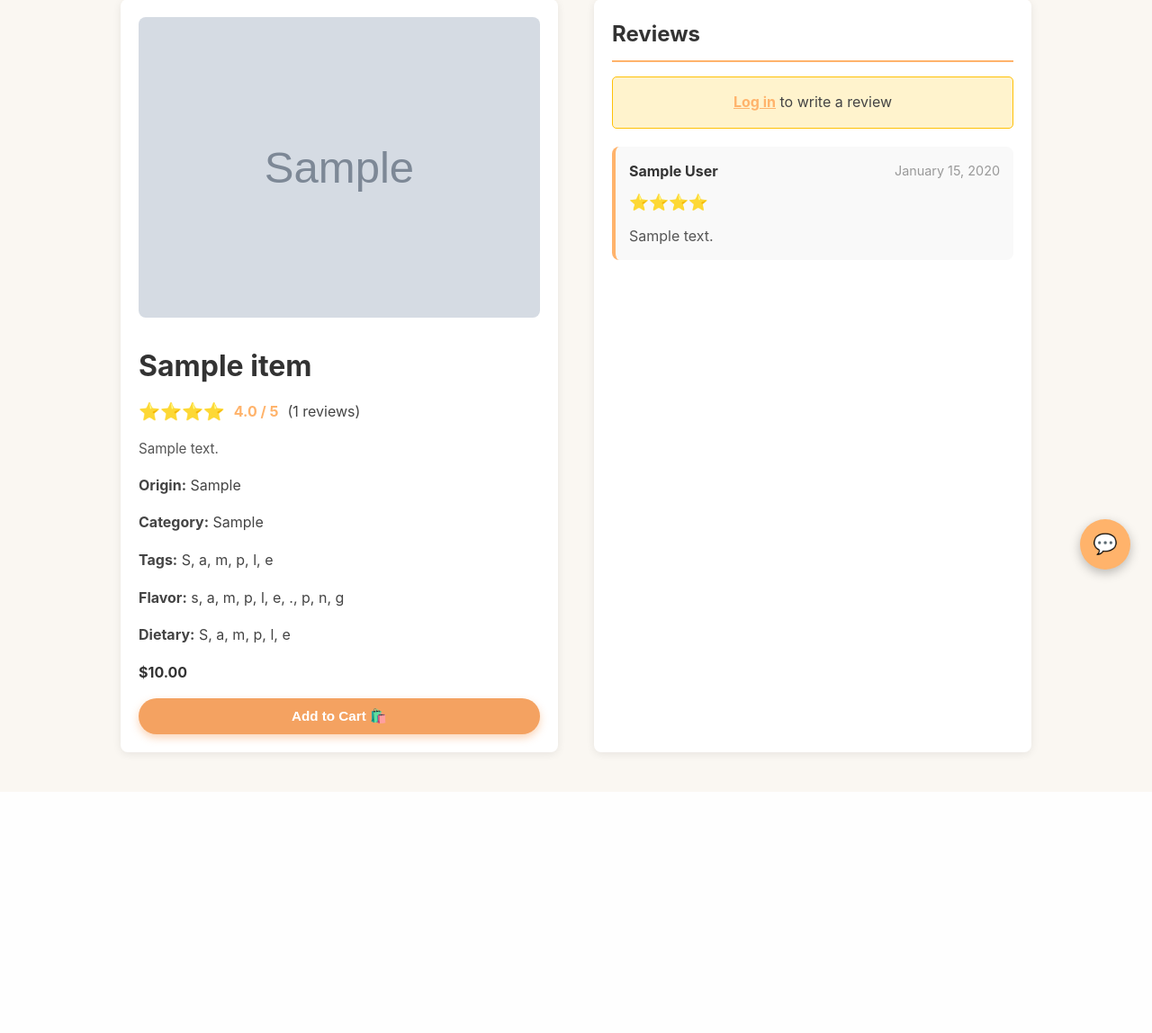
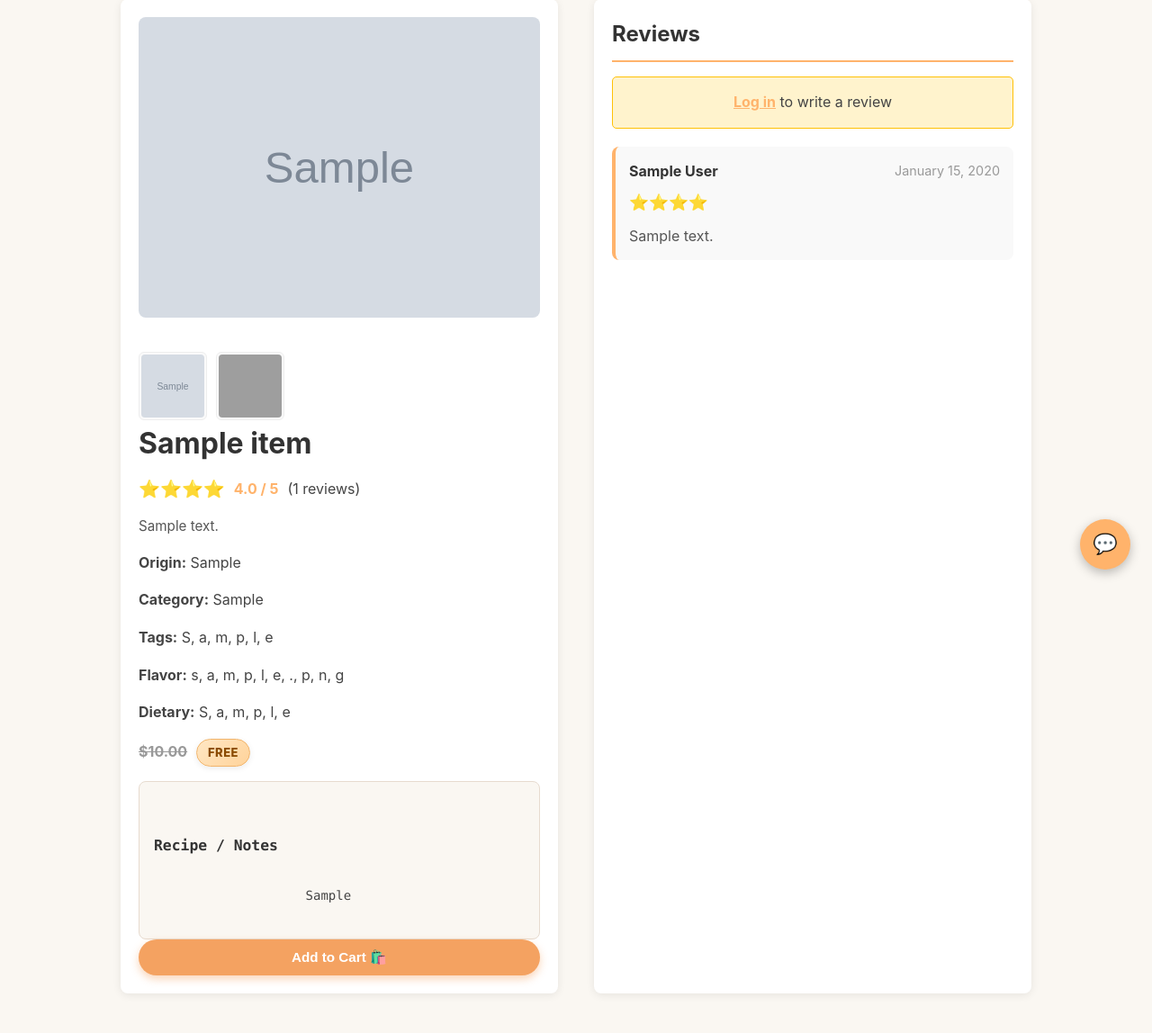
Before and after one commit to sikun-peng/yorkiebakery-api, a FastAPI app: page /menu/item/00000000000000000000000000000001 in a window 1280 px wide. Shown: the part 143-1291 px from the top of the page at 90% size. Before the commit the page ends 989 px from the top, so only its background shows below. Run offline with FastAPI, Linux system fonts and the light colour scheme; tables that the repository leaves empty hold one stand-in row (values such as "Sample post"); grey boxes marked "Sample" are stand-in pictures; grey boxes are pictures that could not be loaded.

Commit message:
UI refactor

```diff
--- a/app/models/postgres/menu.py
+++ b/app/models/postgres/menu.py
@@ -3,6 +3,7 @@ from typing import List, Optional
 from uuid import UUID, uuid4
 from sqlalchemy import Column, String
 from sqlalchemy.dialects.postgresql import ARRAY
+from datetime import datetime
 
 class MenuItem(SQLModel, table=True):
     __tablename__ = "menu_item"
@@ -10,6 +11,7 @@ class MenuItem(SQLModel, table=True):
     title: str
     description: str
     image_url: Optional[str] = None
+    gallery_urls: List[str] = Field(default_factory=list, sa_column=Column(ARRAY(String)))
     origin: Optional[str] = None
     category: Optional[str] = None
     tags: List[str] = Field(default_factory=list, sa_column=Column(ARRAY(String)))
@@ -17,3 +19,5 @@ class MenuItem(SQLModel, table=True):
     dietary_features: List[str] = Field(default_factory=list, sa_column=Column(ARRAY(String)))
     price: Optional[float] = None
     is_available: bool = True
+    recipe: Optional[str] = None
+    created_at: datetime = Field(default_factory=datetime.utcnow, nullable=False)
--- a/app/routes/menu.py
+++ b/app/routes/menu.py
@@ -116,17 +116,31 @@ def create_menu_item(
     tags: Optional[str] = Form(None),
     flavor_profiles: Optional[str] = Form(None),
     dietary_features: Optional[str] = Form(None),
+    recipe: Optional[str] = Form(None),
     is_available: bool = Form(True),
-    image: UploadFile = File(...),
+    image: Optional[UploadFile] = File(None),
+    images: Optional[List[UploadFile]] = File(None),
     session: Session = Depends(get_session),
     user=Depends(require_admin),
 ):
-    # Validate image type
-    if not image.content_type.startswith("image/"):
-        raise HTTPException(status_code=400, detail="Only image files are allowed")
+    # Normalize uploaded files (support single or multi)
+    uploaded_files: List[UploadFile] = []
+    if images:
+        uploaded_files.extend(images)
+    if image:
+        uploaded_files.append(image)
 
-    # Upload image to S3
-    image_url = upload_file_to_s3(image, folder="menu", bucket=S3_BUCKET_IMAGE)
+    if not uploaded_files:
+        raise HTTPException(status_code=400, detail="At least one image is required")
+
+    uploaded_urls: List[str] = []
+    for f in uploaded_files:
+        if not f.content_type.startswith("image/"):
+            raise HTTPException(status_code=400, detail="Only image files are allowed")
+        uploaded_urls.append(upload_file_to_s3(f, folder="menu", bucket=S3_BUCKET_IMAGE))
+
+    image_url = uploaded_urls[0]
+    gallery_urls = uploaded_urls[1:] if len(uploaded_urls) > 1 else []
 
     # Convert CSV → list[]
     def parse_list(value: Optional[str]):
@@ -143,7 +157,9 @@ def create_menu_item(
         tags=parse_list(tags),
         flavor_profiles=parse_list(flavor_profiles),
         dietary_features=parse_list(dietary_features),
+        recipe=recipe,
         image_url=image_url,
+        gallery_urls=gallery_urls,
         is_available=is_available,
     )
 
@@ -296,8 +312,10 @@ def update_menu_item(
     tags: Optional[str] = Form(None),
     flavor_profiles: Optional[str] = Form(None),
     dietary_features: Optional[str] = Form(None),
+    recipe: Optional[str] = Form(None),
     is_available: Optional[bool] = Form(None),
     image: Optional[UploadFile] = File(None),
+    images: Optional[List[UploadFile]] = File(None),
     session: Session = Depends(get_session),
     user=Depends(require_admin),
 ):
@@ -329,16 +347,29 @@ def update_menu_item(
         item.flavor_profiles = parse_list(flavor_profiles)
     if dietary_features is not None:
         item.dietary_features = parse_list(dietary_features)
+    if recipe is not None:
+        item.recipe = recipe
 
     # Availability
     if is_available is not None:
         item.is_available = is_available
 
-    # Image upload
+    # Image upload (replace existing set if new files provided)
+    uploaded_files: List[UploadFile] = []
+    if images:
+        uploaded_files.extend(images)
     if image:
-        if not image.content_type.startswith("image/"):
-            raise HTTPException(status_code=400, detail="Only image files are allowed")
-        item.image_url = upload_file_to_s3(image, folder="menu", bucket=S3_BUCKET_IMAGE)
+        uploaded_files.append(image)
+
+    if uploaded_files:
+        uploaded_urls: List[str] = []
+        for f in uploaded_files:
+            if not f.content_type.startswith("image/"):
+                raise HTTPException(status_code=400, detail="Only image files are allowed")
+            uploaded_urls.append(upload_file_to_s3(f, folder="menu", bucket=S3_BUCKET_IMAGE))
+
+        item.image_url = uploaded_urls[0]
+        item.gallery_urls = uploaded_urls[1:] if len(uploaded_urls) > 1 else []
 
     session.commit()
     session.refresh(item)
--- a/app/static/main.js
+++ b/app/static/main.js
@@ -376,3 +376,36 @@ document.addEventListener("DOMContentLoaded", () => {
         updateCart(action, itemId, form);
     });
 });
+
+/* ===========================
+   MENU CARD CLICK THRU
+   =========================== */
+document.addEventListener("DOMContentLoaded", () => {
+    const cards = Array.from(document.querySelectorAll(".menu-card[data-item-link]"));
+    if (!cards.length) return;
+
+    const isInteractive = (el) => {
+        const tag = el.tagName?.toLowerCase();
+        if (!tag) return false;
+        return ["a", "button", "input", "select", "textarea", "label"].includes(tag) || el.closest("form");
+    };
+
+    cards.forEach((card) => {
+        const href = card.dataset.itemLink;
+        if (!href) return;
+
+        card.addEventListener("click", (e) => {
+            if (isInteractive(e.target)) return;
+            window.location.href = href;
+        });
+
+        card.addEventListener("keydown", (e) => {
+            if (e.key === "Enter" && !isInteractive(e.target)) {
+                e.preventDefault();
+                window.location.href = href;
+            }
+        });
+
+        card.style.cursor = "pointer";
+    });
+});
--- a/app/static/styles.css
+++ b/app/static/styles.css
@@ -255,6 +256,31 @@ h1, h2, h3, h4 {
   font-weight: bold;
   min-width: 28px;
   text-align: center;
+}
+
+.old-price {
+  text-decoration: line-through;
+  color: #999;
+  margin-right: 6px;
+}
+
+.free-pill {
+  display: inline-block;
+  background: linear-gradient(135deg, #ffe7c4, #ffd39a);
+  color: #8a4b00;
+  padding: 4px 12px;
+  border-radius: 999px;
+  font-weight: 800;
+  font-size: 13px;
+  letter-spacing: 0.5px;
+  text-transform: uppercase;
+  box-shadow: 0 2px 6px rgba(0,0,0,0.08);
+  border: 1px solid #f1b46b;
+}
+
+.free-pill.large {
+  font-size: 18px;
+  padding: 7px 16px;
 }
 
 /* Status Badges */
--- a/app/templates/index.html
+++ b/app/templates/index.html
@@ -3,7 +3,7 @@
 {% block content %}
 
 <h1 style="text-align:center; margin-top:40px;">
-  🌸🧁 Welcome to Yorkie Bakery 🍓🎀
+  🌸🍉 Welcome to Yorkie Bakery 🍓🎀
 </h1>
 
 <p style="text-align:center; margin-bottom:32px;">
--- a/app/templates/menu_item_detail.html
+++ b/app/templates/menu_item_detail.html
@@ -5,16 +5,63 @@
 {% block content %}
 {% set cart = request.session.get("cart", {}) %}
 {% set qty = cart.get(item.id|string, 0) %}
+{% set images = ([item.image_url] if item.image_url else []) + (item.gallery_urls or []) %}
+{% set primary_image = images[0] if images else "/static/images/default_menu_image.jpg" %}
+<style>
+    .gallery-thumbs {
+        display: flex;
+        gap: 10px;
+        margin-top: 10px;
+        flex-wrap: wrap;
+    }
+    .thumb-btn {
+        border: 1px solid #eee;
+        padding: 2px;
+        background: #fafafa;
+        border-radius: 6px;
+        cursor: pointer;
+    }
+    .thumb-btn:focus { outline: 2px solid #d9bfa9; }
+    .thumb-img {
+        height: 70px;
+        width: 70px;
+        object-fit: cover;
+        border-radius: 4px;
+        display: block;
+    }
+    .recipe-card {
+        margin-top: 16px;
+        padding: 14px 16px;
+        background: #faf7f2;
+        border: 1px solid #e7dbcf;
+        border-radius: 8px;
+        white-space: pre-wrap;
+        line-height: 1.6;
+        font-family: "SFMono-Regular", Menlo, Monaco, Consolas, "Liberation Mono", "Courier New", monospace;
+        font-size: 14px;
+    }
+    .recipe-card h3 {
+        margin-top: 0;
+        margin-bottom: 8px;
+        font-family: inherit;
+    }
+</style>
 <div class="menu-item-detail">
     <a href="/menu/view" class="back-link">← Back to Menu</a>
 
     <div class="item-container">
         <!-- Left: Image and Basic Info -->
         <div class="item-main">
-            {% if item.image_url %}
-                <img src="{{ item.image_url }}" alt="{{ item.title }}" class="item-image">
-            {% else %}
-                <img src="/static/images/default_menu_image.jpg" alt="No Image Available" class="item-image">
+            <img src="{{ primary_image }}" alt="{{ item.title }}" class="item-image main-image">
+
+            {% if images|length > 1 %}
+                <div class="gallery-thumbs">
+                    {% for img in images %}
+                        <button type="button" class="thumb-btn" data-full="{{ img }}">
+                            <img src="{{ img }}" alt="{{ item.title }} thumbnail {{ loop.index }}" class="thumb-img">
+                        </button>
+                    {% endfor %}
+                </div>
             {% endif %}
 
             <h1>{{ item.title }}</h1>
@@ -44,17 +91,27 @@
                     <p><strong>Tags:</strong> {{ item.tags | join(", ") }}</p>
                 {% endif %}
 
-                {% if item.flavor_profiles %}
-                    <p><strong>Flavor:</strong> {{ item.flavor_profiles | join(", ") }}</p>
-                {% endif %}
+            {% if item.flavor_profiles %}
+                <p><strong>Flavor:</strong> {{ item.flavor_profiles | join(", ") }}</p>
+            {% endif %}
 
-                {% if item.dietary_features %}
+            {% if item.dietary_features %}
                     <p><strong>Dietary:</strong> {{ item.dietary_features | join(", ") }}</p>
                 {% endif %}
             </div>
 
             {% if item.price is not none %}
-                <p class="price">${{ "%.2f"|format(item.price) }}</p>
+                <p class="price">
+                    <span class="old-price">${{ "%.2f"|format(item.price) }}</span>
+                    <span class="free-pill">Free</span>
+                </p>
+            {% endif %}
+
+            {% if item.recipe %}
+                <div class="recipe-card">
+                    <h3>Recipe / Notes</h3>
+                    {{ item.recipe }}
+                </div>
             {% endif %}
 
             <!-- Add to Cart -->
@@ -136,4 +193,13 @@
         </div>
     </div>
 </div>
+<script>
+    const mainImg = document.querySelector(".main-image");
+    const thumbs = document.querySelectorAll(".thumb-btn");
+    thumbs.forEach(btn => {
+        btn.addEventListener("click", () => {
+            mainImg.src = btn.dataset.full;
+        });
+    });
+</script>
 {% endblock %}
```
Also changed, not shown: other parts of app/static/styles.css (+39 -0 lines), app/routes/cart.py (+12 -4 lines), app/templates/cart.html (+11 -3 lines), app/templates/checkout.html (+15 -2 lines), app/templates/confirm.html (+8 -2 lines), app/templates/menu.html (+8 -5 lines), app/templates/menu_new.html (+7 -1 lines), migrations/001_create_tables.sql.
